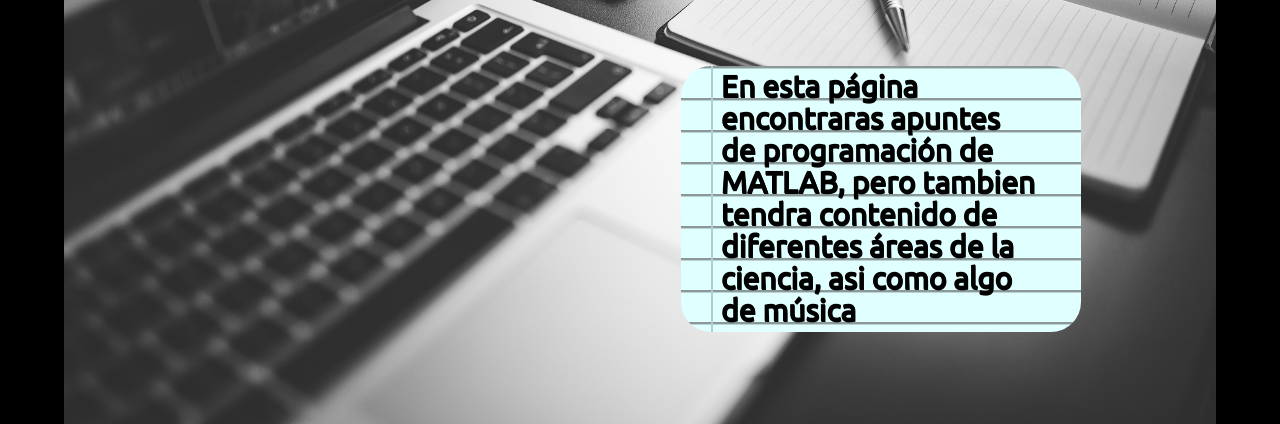
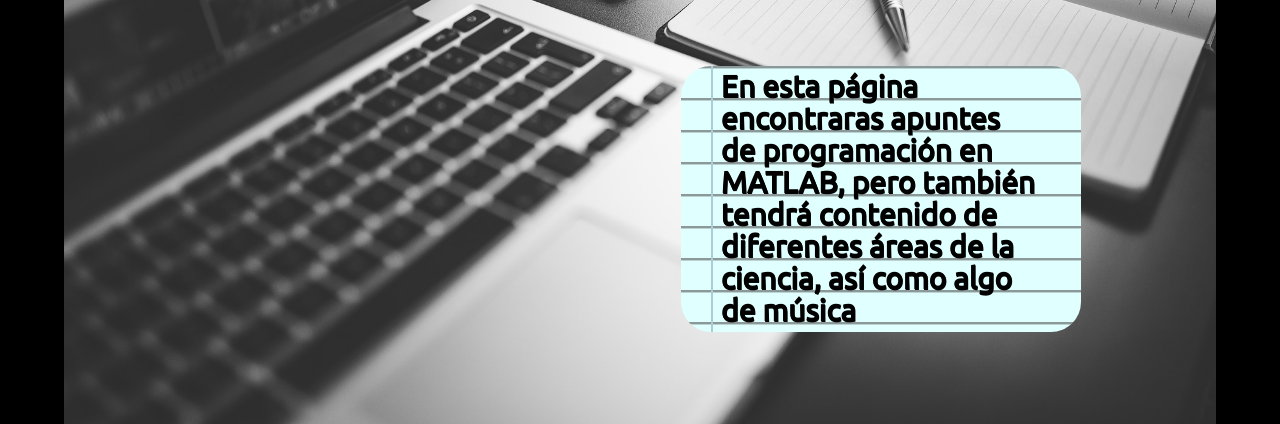
Before and after one commit to fabian-ss/RandomCodeWeb, a React (Create React App) app: page / in a window 1280 px wide. Shown: the part 435-859 px from the top of the page. Built offline with nearby package versions, Linux system fonts and the light colour scheme.

Commit message:
Cambiando horrores ortográficos

```diff
--- a/src/components/Index.jsx
+++ b/src/components/Index.jsx
@@ -36,8 +36,7 @@
 
                                         <div className="index-main-cuerpo-superior-derecho">
 
-                                            <p>En esta página encontraras apuntes de programación de MATLAB, pero tambien tendra contenido de diferentes áreas de la ciencia, asi como algo de música</p>
-
+                                            <p>En esta página encontraras apuntes de programación en MATLAB, pero también tendrá contenido de diferentes áreas de la ciencia, así como algo de música</p>
                                         </div>
 
 
```
